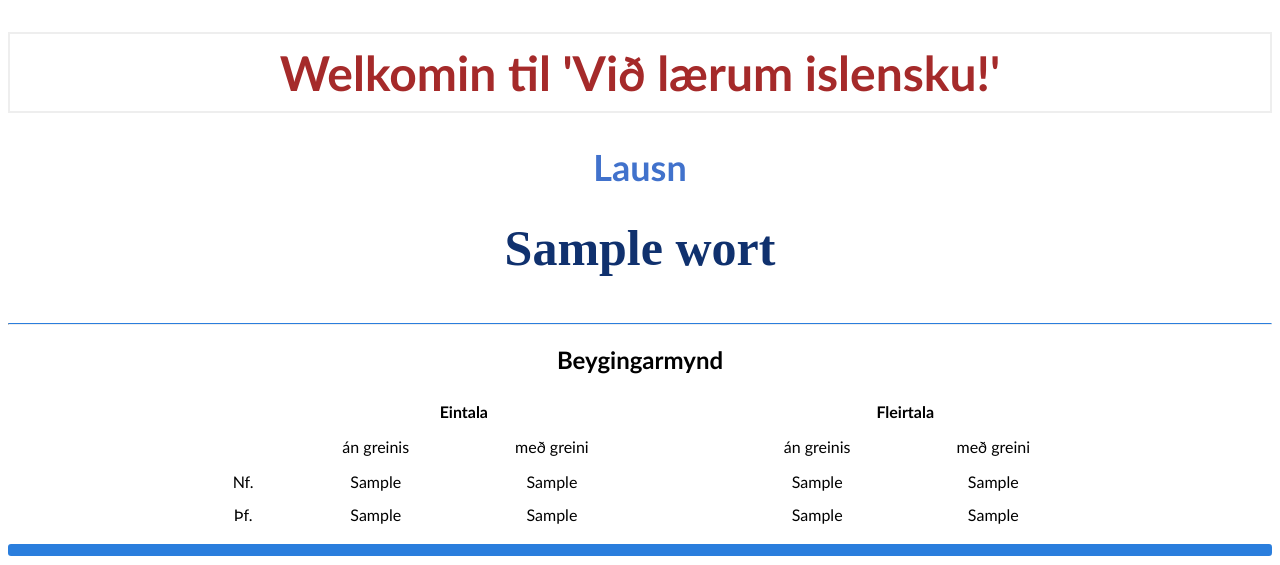
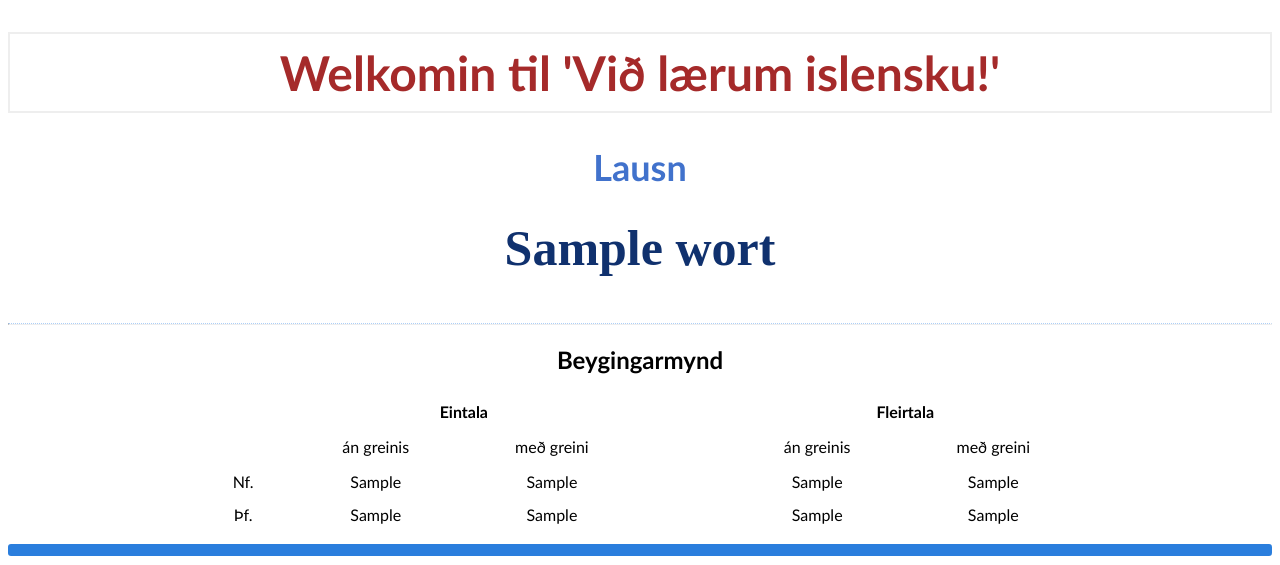
Before and after one commit to slommi71/icelandic_exercise_generator, a Flask app: template src/FlaskApp/FlaskApp/templates/lausn.html in a window 1280 px wide. Shown: the top 565 px of the page. Run offline with Flask 2, Linux system fonts and the light colour scheme; the template is opened without the code that fills it: most values are stand-ins (such as "Sample title", 1, 10 or a date in 2020).

Commit message:
beautify pages

```diff
--- a/src/FlaskApp/FlaskApp/static/css/style.css
+++ b/src/FlaskApp/FlaskApp/static/css/style.css
@@ -61,7 +61,7 @@ input[type=submit] {
 }
 
 hr.blue {
-    border-top: 1px solid #2a7edd;
+    border-top: 1px dotted #adcff7;
 }
 /* Large rounded green border */
 hr.bluelarge {
```
